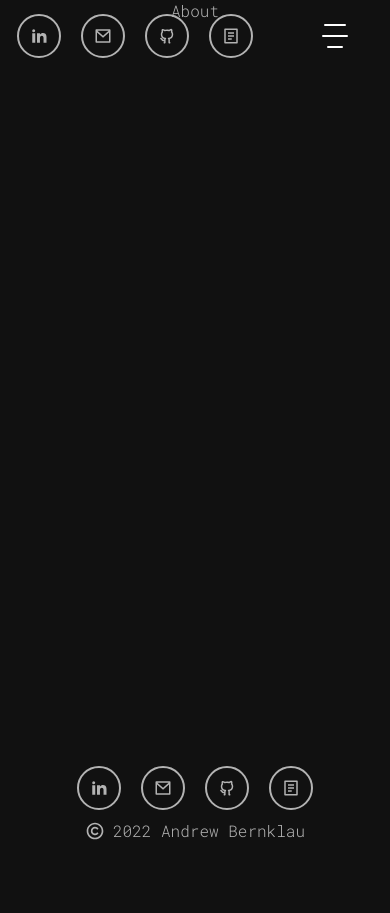
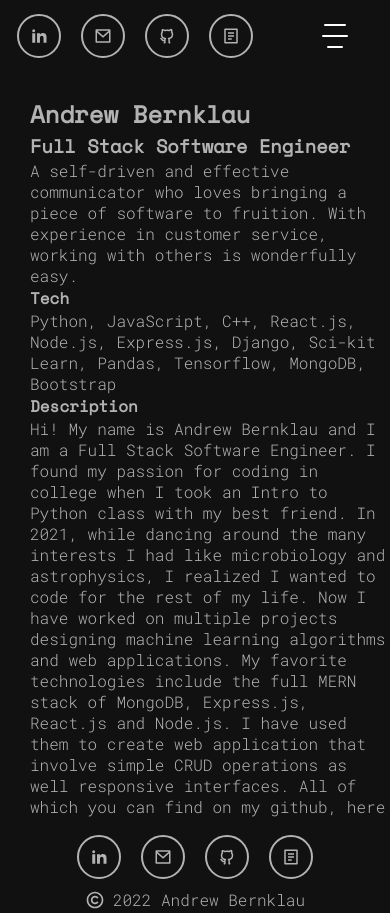
Before and after one commit to abernklau1/portfolio, a React (Create React App) app: page /about in a window 390 px wide. Before the commit the page ends 844 px from the top, so only its background shows below. Built offline with nearby package versions, Linux system fonts and the light colour scheme.

Commit message:
Added content to About page and a the navbar more responsive

```diff
--- a/src/components/HamburgerMenu.js
+++ b/src/components/HamburgerMenu.js
@@ -173,7 +173,7 @@ const HamburgerMenu = styled(Menu)`
     }
   }
 
-  @media (max-width: 1050px) {
+  @media (max-width: 1450px) {
     &.menu {
       display: inline;
     }
--- a/src/index.scss
+++ b/src/index.scss
@@ -226,6 +226,13 @@ a.active {
   }
 }
 
+// About
+
+.about {
+  text-align: left;
+  margin-left: 30px;
+}
+
 // Footer
 
 .footer {
@@ -269,9 +276,9 @@ a.active {
   }
 }
 
-@media (max-width: 1050px) {
+@media (max-width: 1450px) {
 
-  .nav-container .navbar .nav-link .nav-title, .nav-list-container{
+  .nav-container .navbar .nav-link .nav-title, .nav-list-container {
     display: none;
   }
 }
--- a/src/pages/About.js
+++ b/src/pages/About.js
@@ -1,7 +1,24 @@
 import React from "react";
 
 const About = () => {
-  return <div>About</div>;
+  return <section className="content-container about">
+    <h2>
+      Andrew Bernklau
+    </h2>
+    <h3>Full Stack Software Engineer</h3>
+    <p>
+      A self-driven and effective communicator who loves bringing a piece of software to fruition.
+      With experience in customer service, working with others is wonderfully easy.
+    </p>
+    <h4>Tech</h4>
+    <p>Python, JavaScript, C++, React.js, Node.js, Express.js, Django, Sci-kit Learn, Pandas, Tensorflow, MongoDB, Bootstrap</p>
+    <h4>Description</h4>
+    <p>Hi! My name is Andrew Bernklau and I am a Full Stack Software Engineer. I found my passion for coding in college when I took an Intro to Python class with my best friend.
+      In 2021, while dancing around the many interests I had like microbiology and astrophysics, I realized I wanted to code for the rest of my life.
+      Now I have worked on multiple projects designing machine learning algorithms and web applications.
+      My favorite technologies include the full MERN stack of MongoDB, Express.js, React.js and Node.js. I have used them to create web application that involve simple CRUD operations as well responsive interfaces.
+      All of which you can find on my github, <a href="https://github.com/abernklau1">here</a></p>
+  </section>;
 };
 
 export default About;
```
